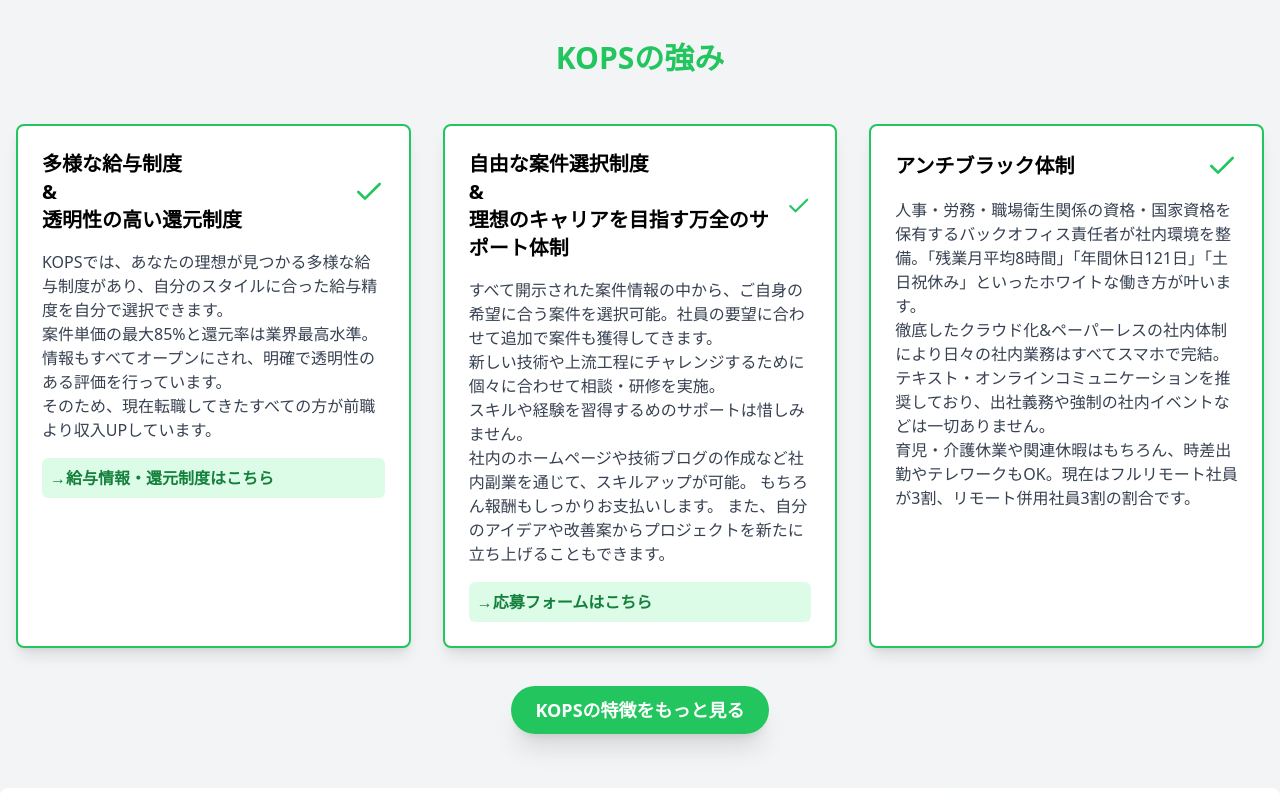
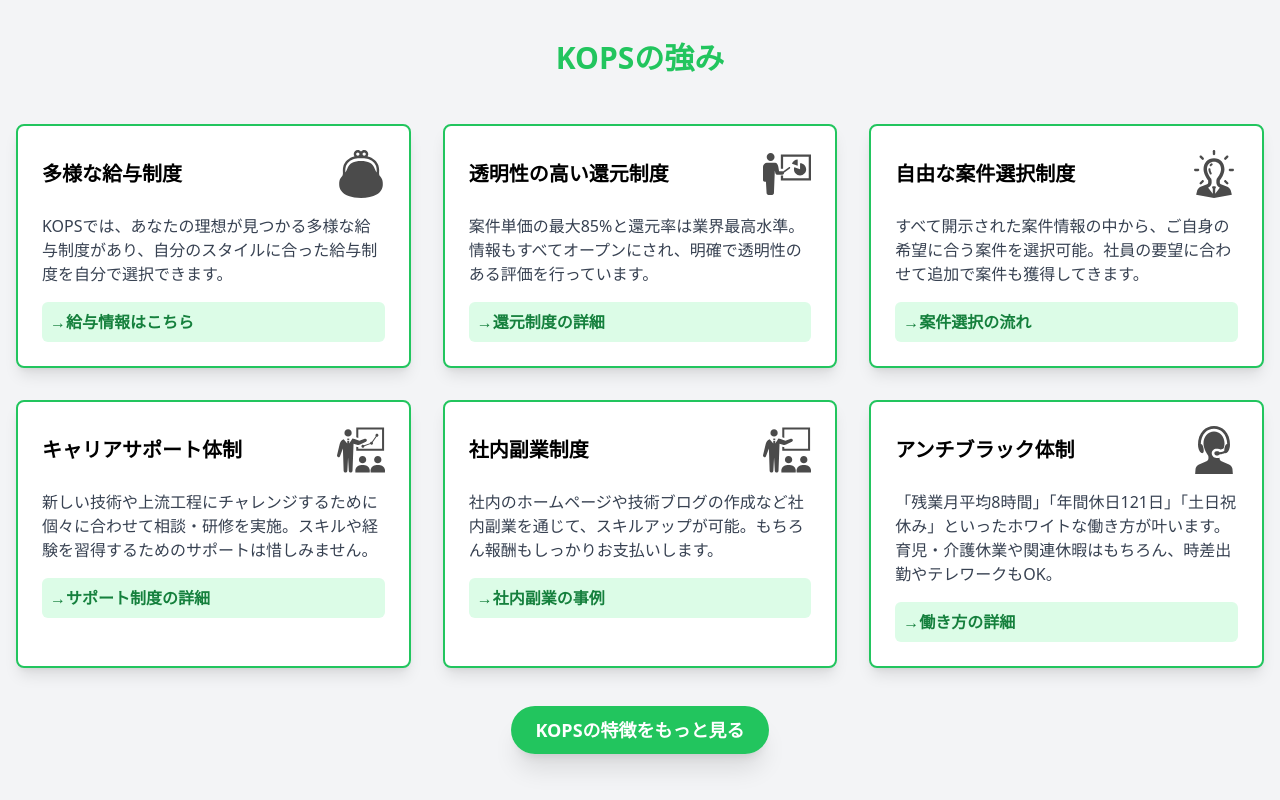
Before and after one commit to h-magome/kops-nuxt-project, a Nuxt app: page / in a window 1280 px wide. Shown: the part 1720-2520 px from the top of the page. Built offline with nearby package versions, Linux system fonts and the light colour scheme.

Commit message:
特徴やグラフなどを修正した

```diff
--- a/pages/index.vue
+++ b/pages/index.vue
@@ -114,47 +114,75 @@
         <div class="grid md:grid-cols-3 gap-8 mb-12">
           <div class="bg-white p-6 rounded-lg shadow-lg border-2 border-green-500 transform hover:scale-105 transition-transform duration-300">
             <div class="flex items-center justify-between mb-4">
-              <h3 class="text-xl font-semibold">多様な給与制度<br>&<br>透明性の高い還元制度</h3>
-              <Check class="text-green-500 w-8 h-8" />
+              <h3 class="text-xl font-semibold">多様な給与制度</h3>
+              <img src="/images/低価格.svg" alt="給与アイコン" class="w-12 h-12" />
             </div>
             <p class="text-gray-700">
-              KOPSでは、あなたの理想が見つかる多様な給与制度があり、自分のスタイルに合った給与精度を自分で選択できます。
-            </p>
-            <p class="text-gray-700">
-              案件単価の最大85%と還元率は業界最高水準。 情報もすべてオープンにされ、明確で透明性のある評価を行っています。
-            </p>
-            <p class="text-gray-700">
-              そのため、現在転職してきたすべての方が前職より収入UPしています。
+              KOPSでは、あなたの理想が見つかる多様な給与制度があり、自分のスタイルに合った給与制度を自分で選択できます。
             </p>
             <div class="mt-4 bg-green-100 p-2 rounded-md">
               <span class="font-semibold text-green-700">
-                <a href="#" class="text-green-700 hover:text-green-800">→給与情報・還元制度はこちら</a>
+                <a href="#" class="text-green-700 hover:text-green-800">→給与情報はこちら</a>
               </span>
             </div>
           </div>
 
           <div class="bg-white p-6 rounded-lg shadow-lg border-2 border-green-500 transform hover:scale-105 transition-transform duration-300">
             <div class="flex items-center justify-between mb-4">
-              <h3 class="text-xl font-semibold">自由な案件選択制度<br>&<br>理想のキャリアを目指す万全のサポート体制</h3>
-              <Check class="text-green-500 w-8 h-8" />
+              <h3 class="text-xl font-semibold">透明性の高い還元制度</h3>
+              <img src="/images/実行支援.svg" alt="透明性アイコン" class="w-12 h-12" />
+            </div>
+            <p class="text-gray-700">
+              案件単価の最大85%と還元率は業界最高水準。情報もすべてオープンにされ、明確で透明性のある評価を行っています。
+            </p>
+            <div class="mt-4 bg-green-100 p-2 rounded-md">
+              <span class="font-semibold text-green-700">
+                <a href="#" class="text-green-700 hover:text-green-800">→還元制度の詳細</a>
+              </span>
+            </div>
+          </div>
+
+          <div class="bg-white p-6 rounded-lg shadow-lg border-2 border-green-500 transform hover:scale-105 transition-transform duration-300">
+            <div class="flex items-center justify-between mb-4">
+              <h3 class="text-xl font-semibold">自由な案件選択制度</h3>
+              <img src="/images/最適な提案.svg" alt="選択アイコン" class="w-12 h-12" />
             </div>
             <p class="text-gray-700">
               すべて開示された案件情報の中から、ご自身の希望に合う案件を選択可能。社員の要望に合わせて追加で案件も獲得してきます。
             </p>
+            <div class="mt-4 bg-green-100 p-2 rounded-md">
+              <span class="font-semibold text-green-700">
+                <a href="#" class="text-green-700 hover:text-green-800">→案件選択の流れ</a>
+              </span>
+            </div>
+          </div>
+
+          <div class="bg-white p-6 rounded-lg shadow-lg border-2 border-green-500 transform hover:scale-105 transition-transform duration-300">
+            <div class="flex items-center justify-between mb-4">
+              <h3 class="text-xl font-semibold">キャリアサポート体制</h3>
+              <img src="/images/幅広い業務対応.svg" alt="キャリアアイコン" class="w-12 h-12" />
+            </div>
             <p class="text-gray-700">
-              新しい技術や上流工程にチャレンジするために個々に合わせて相談・研修を実施。
-            </p>
-            <p class="text-gray-700">
-              スキルや経験を習得するめのサポートは惜しみません。
-            </p>
-            <p class="text-gray-700">
-              社内のホームページや技術ブログの作成など社内副業を通じて、スキルアップが可能。
-              もちろん報酬もしっかりお支払いします。
-              また、自分のアイデアや改善案からプロジェクトを新たに立ち上げることもできます。
+              新しい技術や上流工程にチャレンジするために個々に合わせて相談・研修を実施。スキルや経験を習得するためのサポートは惜しみません。
             </p>
             <div class="mt-4 bg-green-100 p-2 rounded-md">
               <span class="font-semibold text-green-700">
-                <a href="https://docs.google.com/forms/d/1R6DAChGry9UCcR37jIBMZqHbbYh5HktjKk-aFWmHQM0/edit" class="text-green-700 hover:text-green-800">→応募フォームはこちら</a>
+                <a href="#" class="text-green-700 hover:text-green-800">→サポート制度の詳細</a>
+              </span>
+            </div>
+          </div>
+
+          <div class="bg-white p-6 rounded-lg shadow-lg border-2 border-green-500 transform hover:scale-105 transition-transform duration-300">
+            <div class="flex items-center justify-between mb-4">
+              <h3 class="text-xl font-semibold">社内副業制度</h3>
+              <img src="/images/業務効率化.svg" alt="副業アイコン" class="w-12 h-12" />
+            </div>
+            <p class="text-gray-700">
+              社内のホームページや技術ブログの作成など社内副業を通じて、スキルアップが可能。もちろん報酬もしっかりお支払いします。
+            </p>
+            <div class="mt-4 bg-green-100 p-2 rounded-md">
+              <span class="font-semibold text-green-700">
+                <a href="#" class="text-green-700 hover:text-green-800">→社内副業の事例</a>
               </span>
             </div>
           </div>
@@ -162,18 +190,16 @@
           <div class="bg-white p-6 rounded-lg shadow-lg border-2 border-green-500 transform hover:scale-105 transition-transform duration-300">
             <div class="flex items-center justify-between mb-4">
               <h3 class="text-xl font-semibold">アンチブラック体制</h3>
-              <Check class="text-green-500 w-8 h-8" />
+              <img src="/images/継続的なサポート.svg" alt="ワークライフバランスアイコン" class="w-12 h-12" />
             </div>
             <p class="text-gray-700">
-              人事・労務・職場衛生関係の資格・国家資格を保有するバックオフィス責任者が社内環境を整備。「残業月平均8時間」「年間休日121日」「土日祝休み」といったホワイトな働き方が叶います。
+              「残業月平均8時間」「年間休日121日」「土日祝休み」といったホワイトな働き方が叶います。育児・介護休業や関連休暇はもちろん、時差出勤やテレワークもOK。
             </p>
-            <p class="text-gray-700">
-              徹底したクラウド化&ペーパーレスの社内体制により日々の社内業務はすべてスマホで完結。
-              テキスト・オンラインコミュニケーションを推奨しており、出社義務や強制の社内イベントなどは一切ありません。
-            </p>
-            <p class="text-gray-700">
-              育児・介護休業や関連休暇はもちろん、時差出勤やテレワークもOK。現在はフルリモート社員が3割、リモート併用社員3割の割合です。
-            </p>
+            <div class="mt-4 bg-green-100 p-2 rounded-md">
+              <span class="font-semibold text-green-700">
+                <a href="#" class="text-green-700 hover:text-green-800">→働き方の詳細</a>
+              </span>
+            </div>
           </div>
         </div>
           <div class="text-center">
@@ -191,7 +217,7 @@
         <p class="text-3xl font-bold mb-8 text-gray-800">INTERVIEW</p>
         <h2 class="text-4xl mb-8 text-green-500 font-semibold">社員インタビュー</h2>
         <div class="grid grid-cols-1 md:grid-cols-3 gap-8">
-          <div v-for="employee in employees" :key="employee.name" class="bg-white shadow-lg rounded-lg overflow-hidden">
+          <div v-for="employee in employees" :key="employee.name" class="bg-white shadow-lg rounded-lg overflow-hidden cursor-pointer" @click="openInterview(employee)">
             <img :src="employee.image" :alt="employee.name" class="w-full h-64 object-cover">
             <div class="p-6">
               <h3 class="text-xl font-semibold mb-2">{{ employee.name }}さんのインタビュー</h3>
@@ -201,6 +227,18 @@
         </div>
       </div>
     </section>
+
+    <!-- インタビューポップアップ -->
+    <div v-if="selectedEmployee" class="fixed inset-0 bg-black bg-opacity-50 flex items-center justify-center z-50">
+      <div class="bg-white p-8 rounded-lg max-w-2xl w-full max-h-90vh overflow-y-auto">
+        <h2 class="text-2xl font-bold mb-4">{{ selectedEmployee.name }}さんのインタビュー</h2>
+        <p class="text-gray-600 mb-4">{{ selectedEmployee.position }}</p>
+        <div v-html="selectedEmployee.interview"></div>
+        <button @click="closeInterview" class="mt-6 bg-green-500 hover:bg-green-600 text-white font-bold py-2 px-4 rounded">
+          閉じる
+        </button>
+      </div>
+    </div>
 
     <!-- Company Data Section -->
     <section id="company-data" class="bg-gray-100 py-16 px-4">
@@ -213,7 +251,7 @@
               <Chart class="text-green-500 w-8 h-8" />
             </div>
             <img :src="graph.src" :alt="graph.alt" class="w-full h-auto rounded-lg mb-4">
-            <p class="text-gray-700">{{ graph.description }}</p>
+            <!-- <p class="text-gray-700">{{ graph.description }}</p> -->
             <div class="mt-4 bg-green-100 p-2 rounded-md">
               <span class="font-semibold text-green-700">
                 {{ graph.highlight }}
@@ -322,11 +360,21 @@
 
 <script setup lang="ts">
 import { ref, onMounted } from 'vue'
-import { Menu, X, Check } from 'lucide-vue-next'
+import { Menu, X, Check, BookOpenIcon } from 'lucide-vue-next'
 
 const isMenuOpen = ref<boolean>(false)
 
 const isLoading = ref<boolean>(true)
+
+const selectedEmployee = ref<string | null>(null);
+
+const openInterview = (employee: string): void => {
+  selectedEmployee.value = employee
+}
+
+const closeInterview = (): void => {
+  selectedEmployee.value = null
+}
 
 onMounted(() => {
   setTimeout(() => {
@@ -373,11 +421,11 @@
 interface Graph {
   src: string
   alt: string
-  description: string
+  highlight: string
 }
 
 const graphs = ref<Graph[]>([
-  { src: 'https://kops-data-images.s3.ap-northeast-1.amazonaws.com/経験年数.png', alt: '経験年数', description: 'ダミーテキストダミーテキストダミーテキストダミーテキスト' },
+  { src: 'https://kops-data-images.s3.ap-northeast-1.amazonaws.com/経験年数.png', alt: '経験年数', highlight: 'ダミーテキストダミーテキストダミーテキストダミーテキスト' },
   { src: 'https://kops-data-images.s3.ap-northeast-1.amazonaws.com/リモートワーク.png', alt: 'リモートワーク率', description: 'ダミーテキストダミーテキストダミーテキストダミーテキスト' },
   { src: 'https://kops-data-images.s3.ap-northeast-1.amazonaws.com/エンジニア分野.png', alt: 'エンジニア分野', description: 'ダミーテキストダミーテキストダミーテキストダミーテキスト' },
   { src: 'https://kops-data-images.s3.ap-northeast-1.amazonaws.com/社員数.png', alt: '社員数', description: 'ダミーテキストダミーテキストダミーテキストダミーテキスト' },
```
